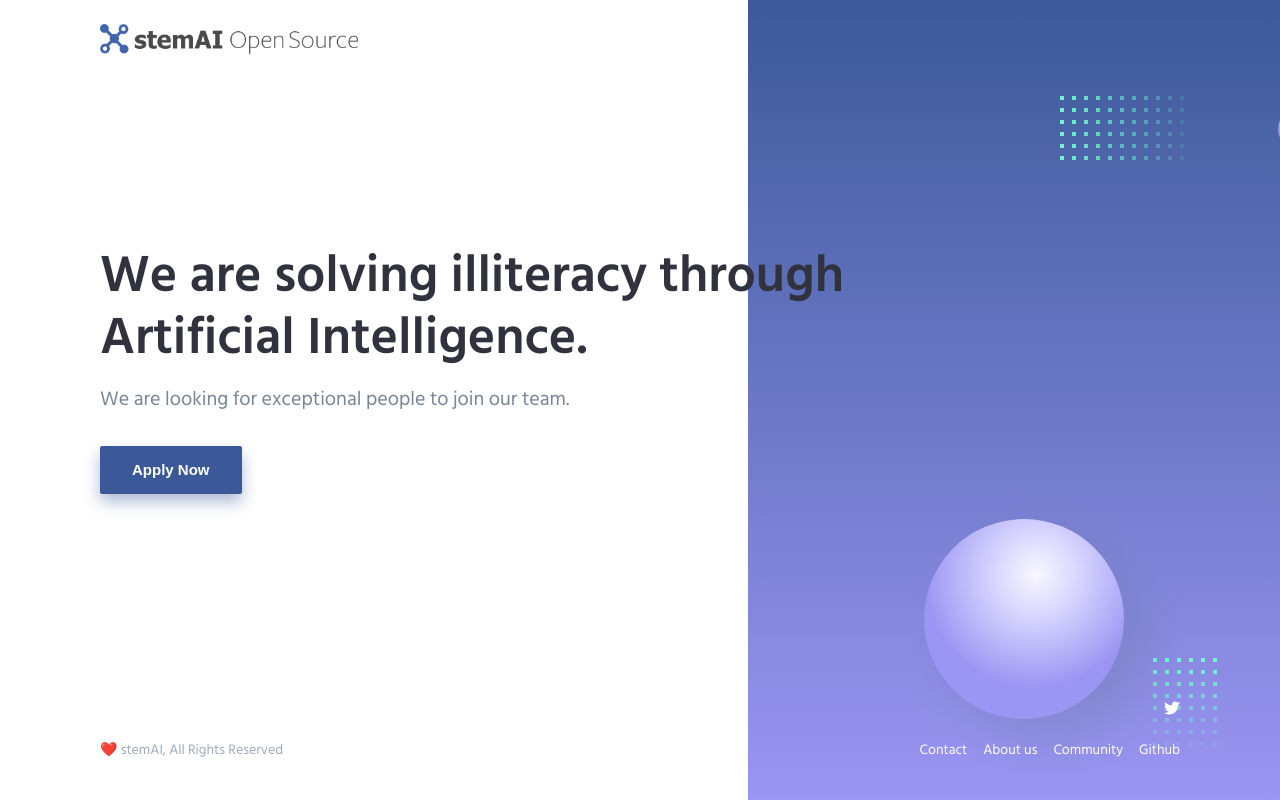
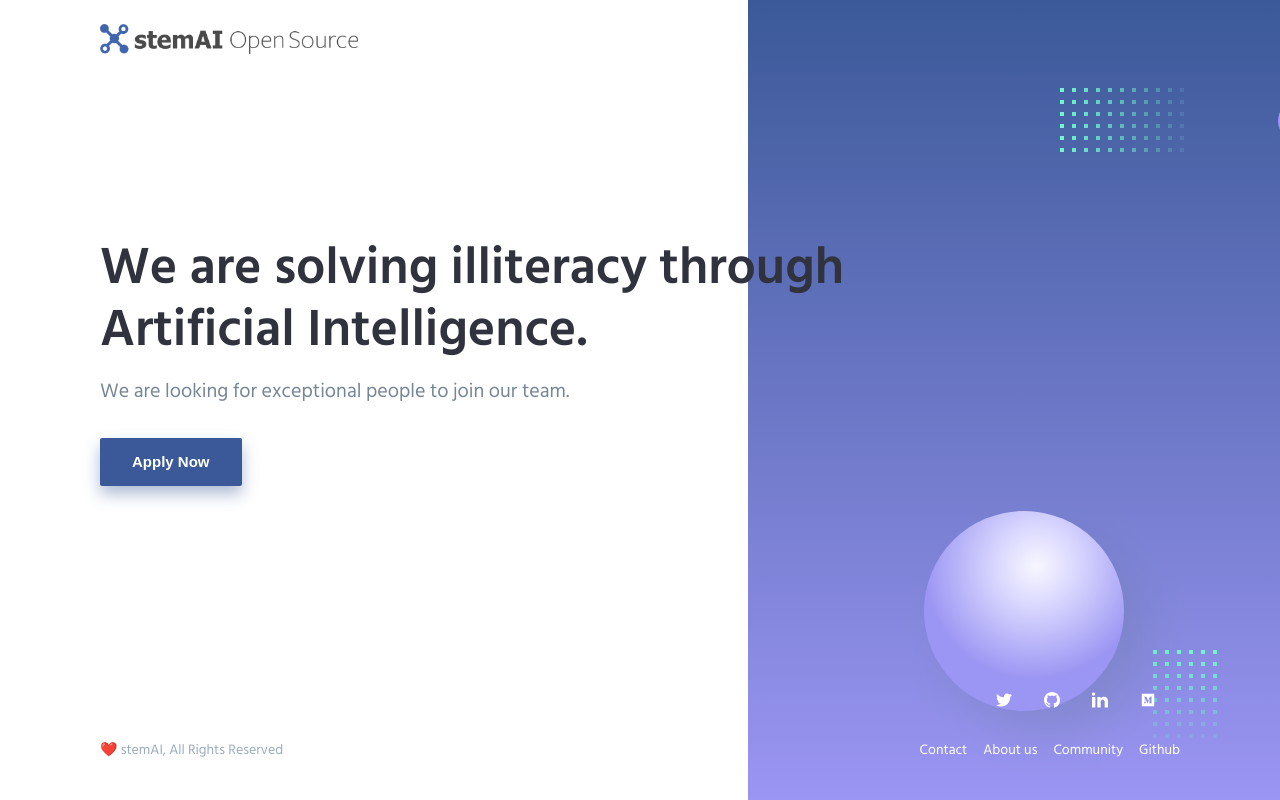
Before and after one commit to ketan910/chpher.github.io, a plain HTML site: page index.html in a window 1280 px wide. Drawn offline with nearby package versions, Linux system fonts and the light colour scheme.

Commit message:
Social Media Icon added
Social media Icon and link are added in footer.

```diff
--- a/index.html
+++ b/index.html
@@ -214,7 +214,7 @@
                         </li>
                     </ul>
                     <ul class="footer-social-links list-reset">
-
+                        <li>
                             <a href="https://twitter.com/stem_ai" target="_blank">
                                 <span class="screen-reader-text">Twitter</span>
                                 <svg width="16" height="16" xmlns="http://www.w3.org/2000/svg">
@@ -222,7 +222,31 @@
                                 </svg>
                             </a>
                         </li>
-
+						<li>
+							<a href="https://github.com/stemai">
+								<span class="screen-reader-text">GitHub</span>
+								<svg width="16" height="16" xmlns="http://www.w3.org/2000/svg">
+									<path d="M8 0C3.58 0 0 3.58 0 8c0 3.54 2.29 6.53 5.47 7.59.4.07.55-.17.55-.38 0-.19-.01-.82-.01-1.49-2.01.37-2.53-.49-2.69-.94-.09-.23-.48-.94-.82-1.13-.28-.15-.68-.52-.01-.53.63-.01 1.08.58 1.23.82.72 1.21 1.87.87 2.33.66.07-.52.28-.87.51-1.07-1.78-.2-3.64-.89-3.64-3.95 0-.87.31-1.59.82-2.15-.08-.2-.36-1.02.08-2.12 0 0 .67-.21 2.2.82.64-.18 1.32-.27 2-.27.68 0 1.36.09 2 .27 1.53-1.04 2.2-.82 2.2-.82.44 1.1.16 1.92.08 2.12.51.56.82 1.27.82 2.15 0 3.07-1.87 3.75-3.65 3.95.29.25.54.73.54 1.48 0 1.07-.01 1.93-.01 2.2 0 .21.15.46.55.38A8.013 8.013 0 0 0 16 8c0-4.42-3.58-8-8-8z" fill="#FFFFFF"/>
+								</svg>
+							</a>
+						</li>
+						<li>
+							<a href="https://www.linkedin.com/company/stemai/about/">
+								<span class="screen-reader-text" >Linkdlen</span>
+								<svg width="16" height="16" xmlns="http://www.w3.org/2000/svg" viewBox="0 0 19 18" class="d-block">
+									<path d="M 3.94 2 A 2 2 0 1 1 2 0 a 2 2 0 0 1 1.94 2 Z M 4 5.48 H 0 V 18 h 4 Z m 6.32 0 H 6.34 V 18 h 3.94 v -6.57 c 0 -3.66 4.77 -4 4.77 0 V 18 H 19 v -7.93 c 0 -6.17 -7.06 -5.94 -8.72 -2.91 Z" fill="#FFFFFF"/>
+								</svg>
+							</a>
+						</li>
+						<li>
+							<a href="https://medium.com/stemai" class="siteNav-logo u-fillTransparentBlackDarker u-flex0 u-flexCenter u-paddingTop0">
+								<span class="svgIcon svgIcon--logoMonogram svgIcon--45px is-flushLeft u-flex0 u-flexCenter u-paddingTop0">
+								<svg class="svgIcon-use" width="16" height="16" viewBox="0 0 45 45" aria-hidden="true">
+									<path d="M5 40V5h35v35H5zm8.56-12.627c0 .555-.027.687-.318 1.03l-2.457 2.985v.396h6.974v-.396l-2.456-2.985c-.291-.343-.344-.502-.344-1.03V18.42l6.127 13.364h.714l5.256-13.364v10.644c0 .29 0 .342-.185.528l-1.848 1.796v.396h9.19v-.396l-1.822-1.796c-.184-.186-.21-.238-.21-.528V15.937c0-.291.026-.344.21-.528l1.823-1.797v-.396h-6.471l-4.622 11.542-5.203-11.542h-6.79v.396l2.14 2.64c.239.292.291.37.291.768v10.353z" fill="#FFFFFF"></path>
+								</svg>
+								</span>
+							<a>
+						</li>
                     </ul>
                     <div class="footer-copyright">❤️ stemAI, All Rights Reserved</div>
                 </div>
```
